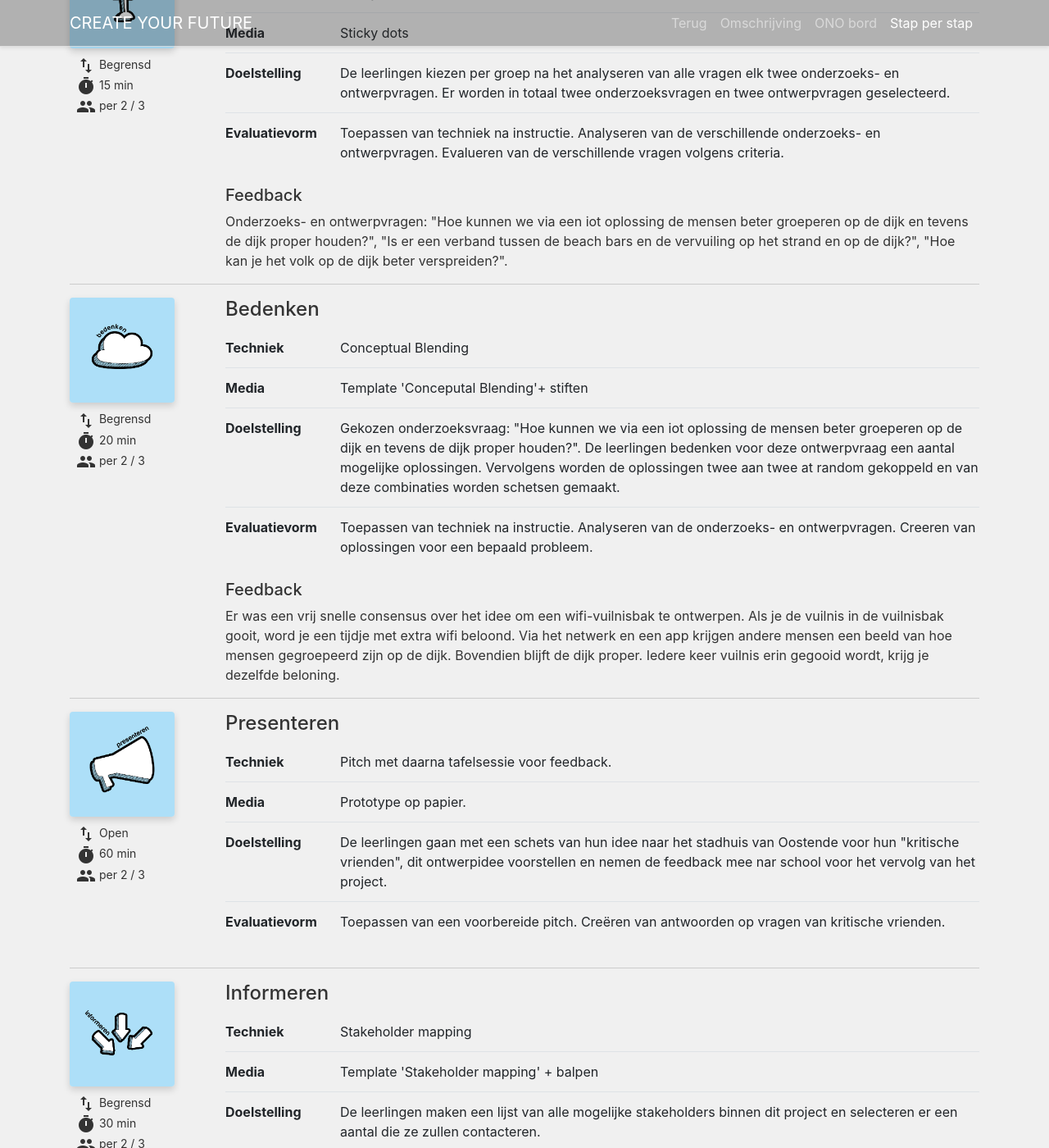
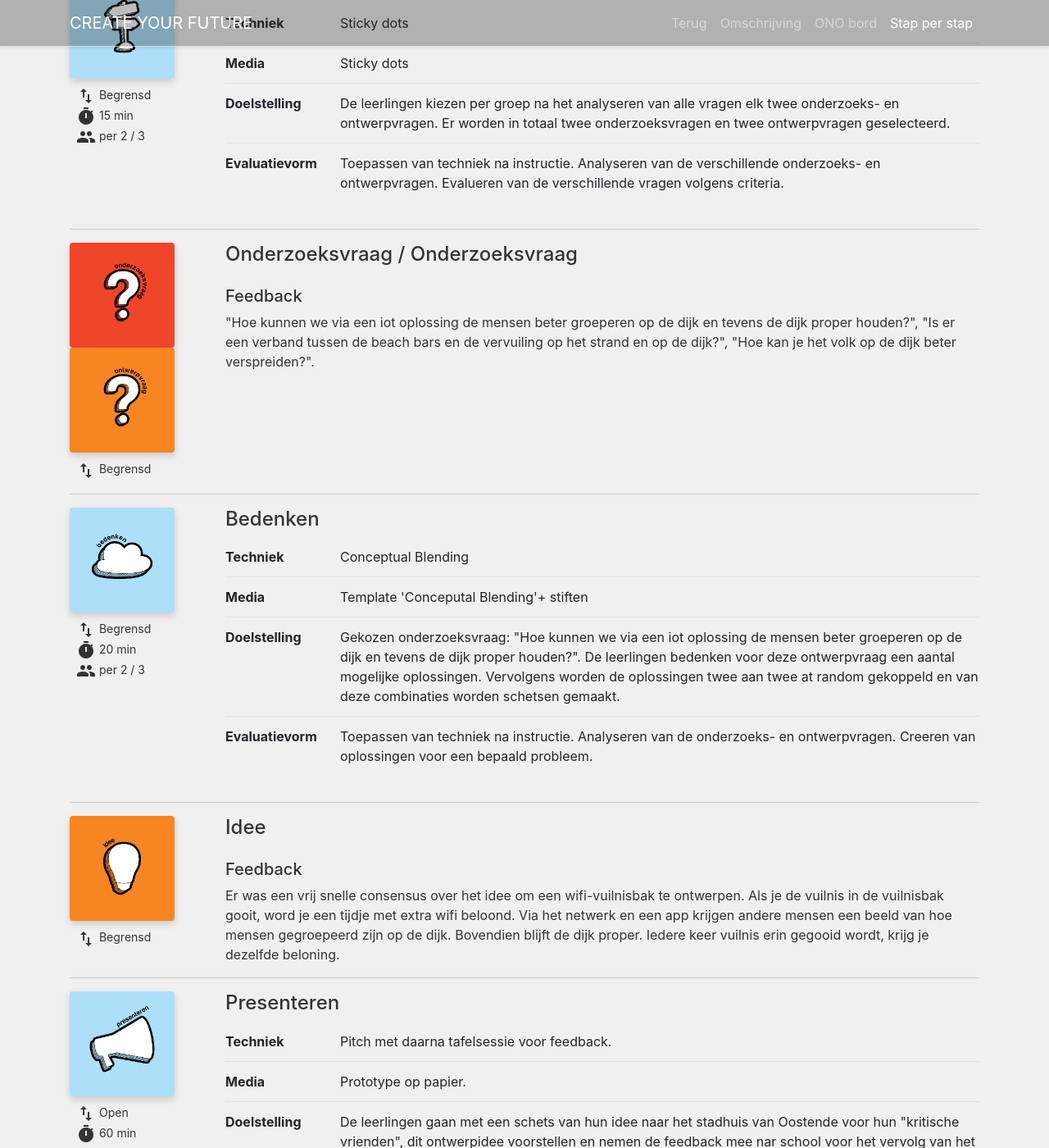
Before and after one commit to huysentruitw/create-your-future-website, a Jekyll site: the page built from src/_trajecten/slimme-vuilnisbak.html, in a window 1280 px wide and 1400 px high, scrolled down 1804 px. Shown: the whole window at 82% size. Built offline with Jekyll 4.4.1, drawn with Linux system fonts in a browser that asks for light colours; some of the changed lines change nothing that is shown; some of the changed text lies outside the part shown.

Commit message:
Finalize slimme vuilbak traject

```diff
--- a/src/_trajecten/slimme-vuilnisbak.html
+++ b/src/_trajecten/slimme-vuilnisbak.html
@@ -33,7 +33,11 @@
       media: Sticky dots
       goal: De leerlingen kiezen per groep na het analyseren van alle vragen elk twee onderzoeks- en ontwerpvragen. Er worden in totaal twee onderzoeksvragen en twee ontwerpvragen geselecteerd.
       evaluationform: Toepassen van techniek na instructie. Analyseren van de verschillende onderzoeks- en ontwerpvragen. Evalueren van de verschillende vragen volgens criteria.
-      feedback: "Onderzoeks- en ontwerpvragen: \"Hoe kunnen we via een iot oplossing de mensen beter groeperen op de dijk en tevens de dijk proper houden?\", \"Is er een verband tussen de beach bars en de vervuiling op het strand en op de dijk?\", \"Hoe kan je het volk op de dijk beter verspreiden?\"."
+
+    - card: research-question
+      additionalcard: design-question
+      track: limited
+      feedback: " \"Hoe kunnen we via een iot oplossing de mensen beter groeperen op de dijk en tevens de dijk proper houden?\", \"Is er een verband tussen de beach bars en de vervuiling op het strand en op de dijk?\", \"Hoe kan je het volk op de dijk beter verspreiden?\"."
 
     - card: invent
       track: limited
@@ -43,6 +47,9 @@
       media: Template 'Conceputal Blending'+ stiften
       goal: "Gekozen onderzoeksvraag: \"Hoe kunnen we via een iot oplossing de mensen beter groeperen op de dijk en tevens de dijk proper houden?\". De leerlingen bedenken voor deze ontwerpvraag een aantal mogelijke oplossingen. Vervolgens worden de oplossingen twee aan twee at random gekoppeld en van deze combinaties worden schetsen gemaakt."
       evaluationform: Toepassen van techniek na instructie. Analyseren van de onderzoeks- en ontwerpvragen. Creeren van oplossingen voor een bepaald probleem.
+
+    - card: idea
+      track: limited
       feedback: Er was een vrij snelle consensus over het idee om een wifi-vuilnisbak te ontwerpen. Als je de vuilnis in de vuilnisbak gooit, word je een tijdje met extra wifi beloond. Via het netwerk en een app krijgen andere mensen een beeld van hoe mensen gegroepeerd zijn op de dijk. Bovendien blijft de dijk proper. Iedere keer vuilnis erin gegooid wordt, krijg je dezelfde beloning.
 
     - card: present
@@ -122,9 +129,13 @@
       technique: Workshop programmeren met Sam Labs.
       goal: Op basis van de input van de leerlingen maken de docenten en de studenten Industrieel Productontwerpen een werkend prototype.
 
+    - card: prototype
+      track: limited
+      feedback: Wifi-vuilnisbak
+
     - card: present
       track: limited
-      goal: Op het slotevent wordt deze vuilnisbak gepresenteerd aan de stakeholders, ouders en pers.
+      feedback:  Op het slotevent wordt deze vuilnisbak gepresenteerd aan de stakeholders, ouders en pers.
 
 ---
 <header class="traject">
@@ -141,10 +152,23 @@
 <section id="omschrijving" class="alternate">
   <div class="container">
     <div class="row">
-      <div class="col-lg-12 text-center">
+      <div class="col-lg-3">
+        <h2>Context</h2>
+        3de graad secundair onderwijs<br>
+        projectgericht onderwijs<br>
+        6 weken - 5/6 lesuren per week<br>
+        Projectbegeleider: Dimitri Govaert
+      </div>
+      <div class="col-lg-3">
+        <h2>Doelen</h2>
+        Formuleren van onderzoeks- en ontwerpvragen.<br>
+        Bedenken van hypothesen en ontwerpideeën.<br>
+        Maken van prototypes.<br>
+        Presenteren van prototypes.
+
+      </div>
+      <div class="col-lg-6">
         <h2>Startuitdaging</h2>
-        <hr>
-
         De dijk in Oostende is druk in de zomer met als gevolg dat fietsers, go-carts, wandelaars... ordeloos door elkaar bewegen.
         Bovendien is er in die periode een toename van afval. Hoe kunnen we dit aanpakken?
       </div>
```
